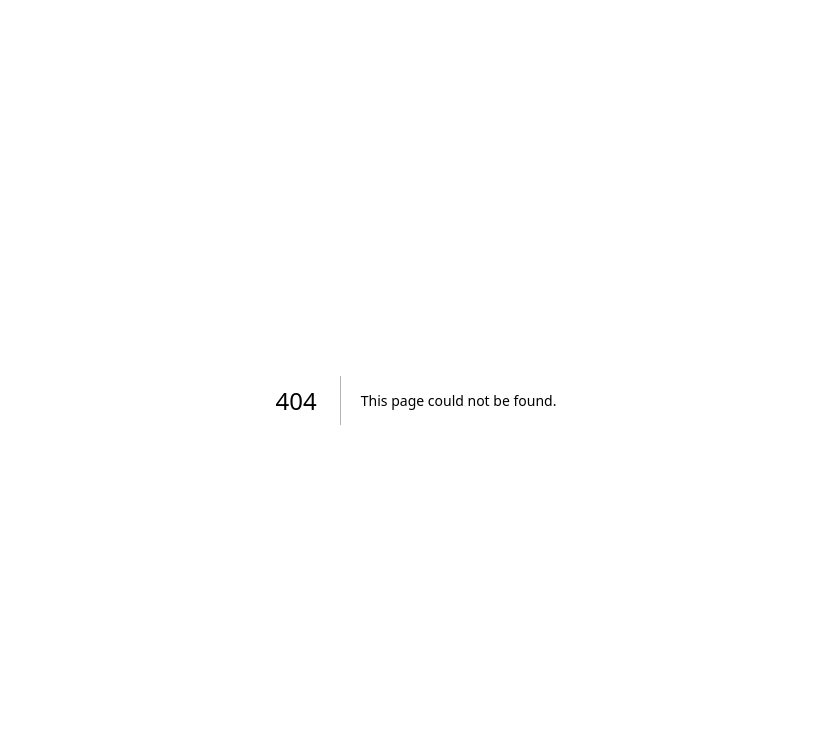
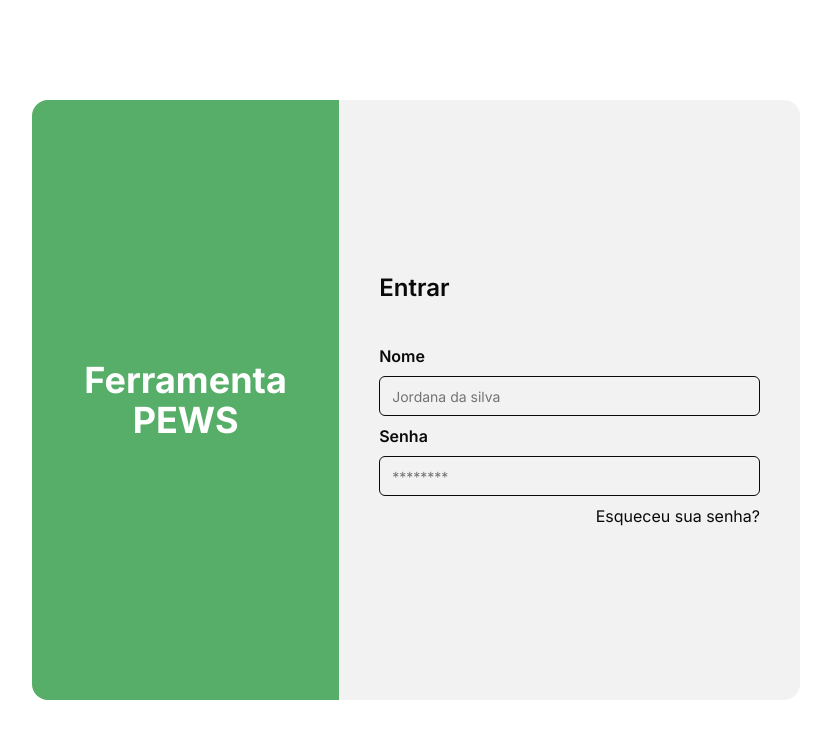
Before and after one commit to LuizGustavoNascimeto/ferramenta-pews-web, a Next.js app: page /entrar in a window 1280 px wide. Before the commit this address had no page. Shown: the top 738 px of the page, without its empty margins (224-1055 px from the left). Built offline with nearby package versions, Linux system fonts and the light colour scheme.

Commit message:
Prototipo de pagina de login.

```diff
--- /dev/null
+++ b/src/app/entrar/page.tsx
@@ -0,0 +1,60 @@
+'use client'
+
+import { Form, FormControl, FormDescription, FormField, FormItem, FormLabel, FormMessage } from "@/components/ui/form";
+import { Input } from "@/components/ui/input";
+import { useForm } from "react-hook-form";
+
+export default function Entrar() {
+
+  const form = useForm()
+
+  return (
+    <div className="flex justify-center items-center h-screen bg-white">
+      <div className="w-3/5 h-3/4 bg-background rounded-2xl flex justify-between overflow-hidden">
+        <div className="w-2/5 h-full bg-primary flex flex-col justify-center items-center">
+          <h1 className="font-bold text-4xl text-white">Ferramenta</h1>
+          <h1 className="font-bold text-4xl text-white">PEWS</h1>
+        </div>
+
+        <div className="flex flex-col justify-center items-start p-10 w-3/5 gap-10">
+          <h1 className="font-semibold text-2xl">Entrar</h1>
+          <div className="w-full">
+            <Form {...form}>
+              <FormField
+              control={form.control}
+              name="username"
+              render={({ field }) => (
+                <FormItem>
+                  <FormLabel> Nome </FormLabel>
+                  <FormControl>
+                    <Input placeholder="Jordana da silva" {...field} />
+                  </FormControl>
+                  <FormDescription />
+                  <FormMessage />
+                  </FormItem>
+                )}
+                />
+                <FormField
+              control={form.control}
+              name="password"
+              render={({ field }) => (
+                <FormItem>
+                  <FormLabel> Senha </FormLabel>
+                  <FormControl>
+                    <Input placeholder="********" {...field} />
+                  </FormControl>
+                  <FormDescription />
+                  <FormMessage />
+                  </FormItem>
+                )}
+                />
+            </Form>
+            <div className="flex justify-end items-end w-[100%]">
+              <a href="">Esqueceu sua senha?</a>
+            </div>
+          </div>
+        </div>
+      </div>
+    </div>
+  );
+}
```
